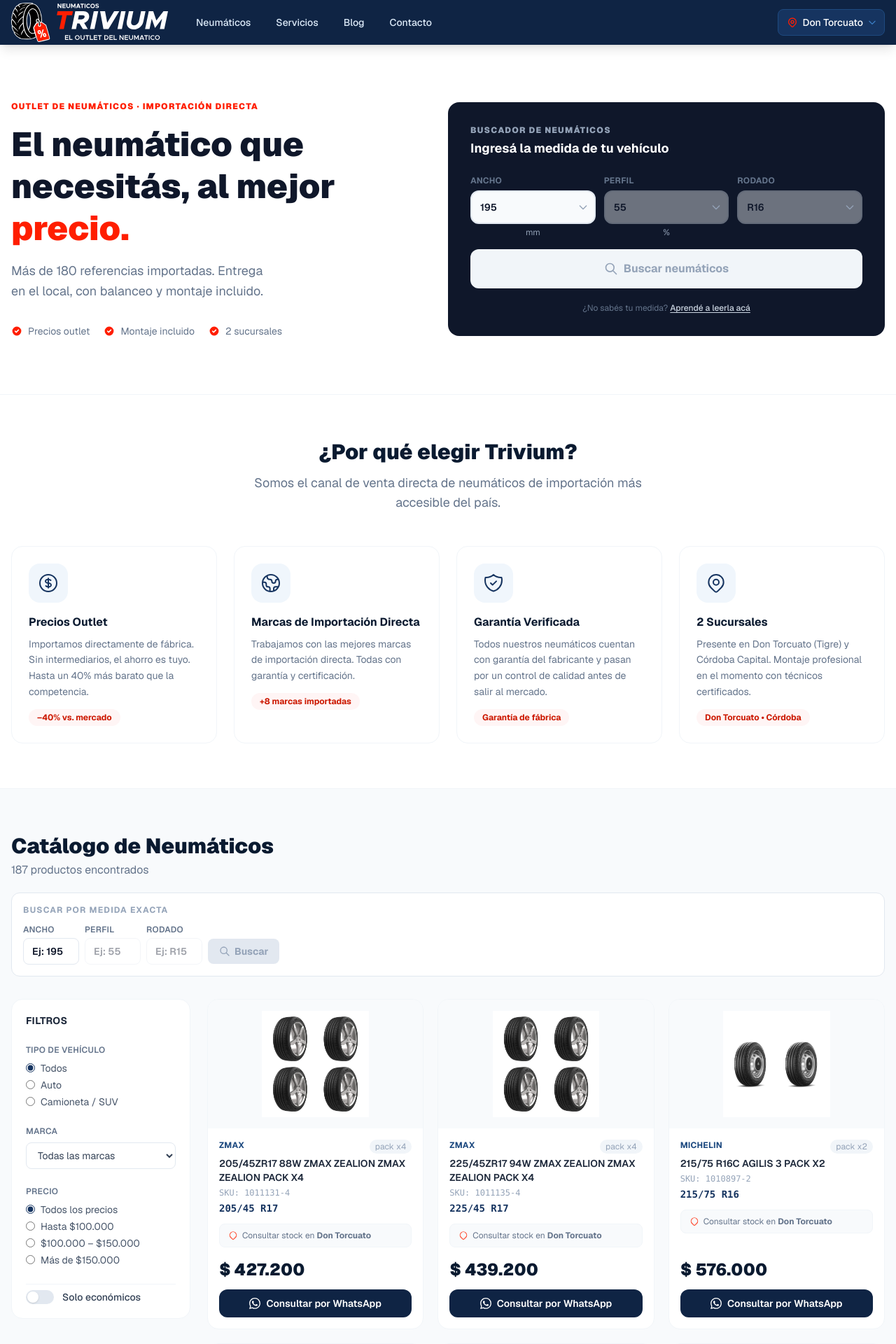
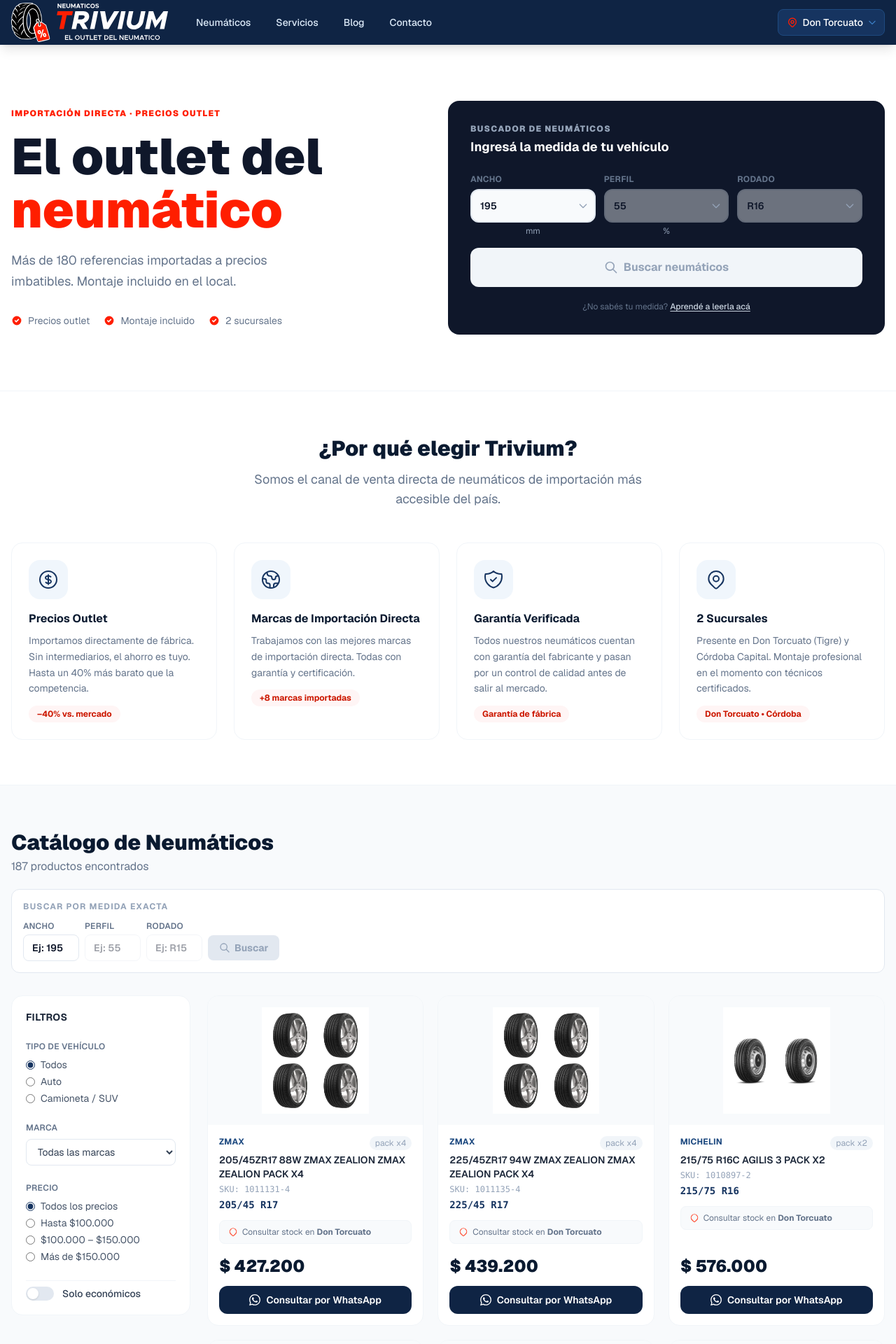
Before and after one commit to AugustinCrochat/neumaticos-trivium, a Next.js app: page / in a window 1280 px wide. Shown: the top 1920 px of the page at 70% size. Built offline with nearby package versions, Linux system fonts and the light colour scheme.

Commit message:
fix: restore big outlet headline in hero, truncate WhatsApp button text on mobile
Co-Authored-By: Claude Sonnet 4.6 <noreply@anthropic.com>

```diff
--- a/src/components/home/HeroSection.tsx
+++ b/src/components/home/HeroSection.tsx
@@ -9,16 +9,15 @@ export function HeroSection() {
           {/* Left: copy */}
           <div className="flex flex-col justify-center py-14 md:py-20 pr-0 md:pr-12">
             <span className="inline-block text-orange-500 text-xs font-black uppercase tracking-widest mb-4">
-              Outlet de neumáticos · Importación directa
+              Importación directa · Precios outlet
             </span>
-            <h1 className="text-4xl md:text-5xl font-black text-slate-900 leading-tight mb-4">
-              El neumático que<br />
-              necesitás, al mejor<br />
-              <span className="text-orange-500">precio.</span>
+            <h1 className="text-5xl md:text-6xl lg:text-7xl font-black text-slate-900 leading-[1.05] mb-5">
+              El outlet del{" "}
+              <span className="text-orange-500">neumático</span>
             </h1>
             <p className="text-slate-500 text-base md:text-lg leading-relaxed max-w-sm">
-              Más de 180 referencias importadas. Entrega en el local,
-              con balanceo y montaje incluido.
+              Más de 180 referencias importadas a precios imbatibles.
+              Montaje incluido en el local.
             </p>
 
             <div className="flex flex-wrap gap-5 mt-8 text-sm text-slate-500">
--- a/src/components/ui/ProductCard.tsx
+++ b/src/components/ui/ProductCard.tsx
@@ -120,11 +120,13 @@ export function ProductCard({ product }: { product: TireProduct }) {
             target="_blank"
             rel="noopener noreferrer"
             className="mt-3 w-full flex items-center justify-center gap-2 bg-navy-800 hover:bg-navy-700 text-white font-semibold py-2.5 rounded-xl text-sm transition-colors"
+            title="Consultar por WhatsApp"
           >
-            <svg className="w-4 h-4" fill="currentColor" viewBox="0 0 24 24">
+            <svg className="w-4 h-4 flex-shrink-0" fill="currentColor" viewBox="0 0 24 24">
               <path d="M17.472 14.382c-.297-.149-1.758-.867-2.03-.967-.273-.099-.471-.148-.67.15-.197.297-.767.966-.94 1.164-.173.199-.347.223-.644.075-.297-.15-1.255-.463-2.39-1.475-.883-.788-1.48-1.761-1.653-2.059-.173-.297-.018-.458.13-.606.134-.133.298-.347.446-.52.149-.174.198-.298.298-.497.099-.198.05-.371-.025-.52-.075-.149-.669-1.612-.916-2.207-.242-.579-.487-.5-.669-.51-.173-.008-.371-.01-.57-.01-.198 0-.52.074-.792.372-.272.297-1.04 1.016-1.04 2.479 0 1.462 1.065 2.875 1.213 3.074.149.198 2.096 3.2 5.077 4.487.709.306 1.262.489 1.694.625.712.227 1.36.195 1.871.118.571-.085 1.758-.719 2.006-1.413.248-.694.248-1.289.173-1.413-.074-.124-.272-.198-.57-.347m-5.421 7.403h-.004a9.87 9.87 0 01-5.031-1.378l-.361-.214-3.741.982.998-3.648-.235-.374a9.86 9.86 0 01-1.51-5.26c.001-5.45 4.436-9.884 9.888-9.884 2.64 0 5.122 1.03 6.988 2.898a9.825 9.825 0 012.893 6.994c-.003 5.45-4.437 9.884-9.885 9.884m8.413-18.297A11.815 11.815 0 0012.05 0C5.495 0 .16 5.335.157 11.892c0 2.096.547 4.142 1.588 5.945L.057 24l6.305-1.654a11.882 11.882 0 005.683 1.448h.005c6.554 0 11.89-5.335 11.893-11.893a11.821 11.821 0 00-3.48-8.413z" />
             </svg>
-            Consultar por WhatsApp
+            <span className="hidden sm:inline">Consultar por WhatsApp</span>
+            <span className="sm:hidden">WhatsApp</span>
           </a>
         </div>
       </div>
```
